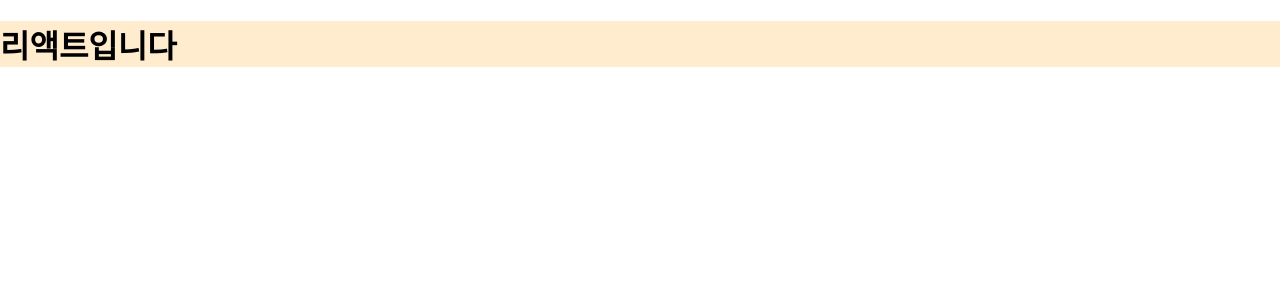
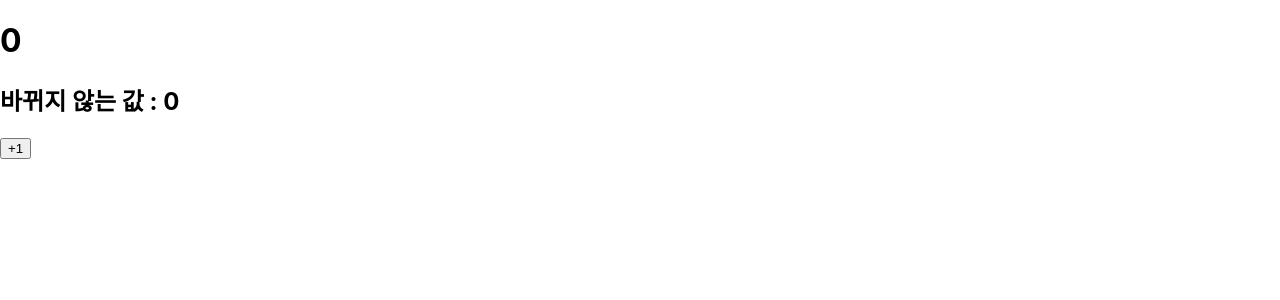
Before and after one commit to HomieKim/react_study, a React (Create React App) app in the folder hello-react/: page / in a window 1280 px wide. Shown: the top 300 px of the page. Built offline with nearby package versions, Linux system fonts and the light colour scheme.

Commit message:
about componet

```diff
--- a/hello-react/src/App.js
+++ b/hello-react/src/App.js
@@ -1,24 +1,9 @@
 import logo from "./logo.svg";
 import "./App.css";
+import MyComponet from './MyComponet';
+import Counter from './Counter';
 
-function App() {
-  const style = {
-    backgroundColor: "black",
-    color: "aqua",
-    fontSize: "48px",
-    fontWeight: "bold",
-    padding: 16,
-  };
-  const name = "리액트";
-  return (
-    <div>
-      {name === "리액트" ? (
-        <h1 className="react">리액트입니다</h1>
-      ) : (
-        <h1 style={style}>리액트가 아닙니다.</h1>
-      )}
-    </div>
-  );
-}
-
+const App = ()=>{
+  return <Counter/>
+};
 export default App;
--- /dev/null
+++ b/hello-react/src/Counter.js
@@ -0,0 +1,40 @@
+import React, { Component } from 'react';
+
+class Counter extends Component {
+    // constructor(props){
+    //     super(props);
+    //     this.state = {
+    //         number: 0,
+    //         fixedNumber : 0
+    //     };
+    // }  생성자 굳이 사용안해도 state 객체로 사용가능
+    state = {
+        number : 0,
+        fixedNumber : 0
+    }
+    render() {
+        const {number, fixedNumber} = this.state;
+        return (
+            <div>
+                <h1>{number}</h1>
+                <h2>바뀌지 않는 값 : {fixedNumber}</h2>
+                <button
+                    onClick={()=>{
+                        this.setState(prevState => {
+                            return {
+                                number: prevState.number + 1
+                            };
+                        });
+                        this.setState(preState=>({
+                            number : preState.number + 1
+                        }));
+                    }}
+                >
+                    +1
+                </button>
+            </div>
+        );
+    }
+}
+
+export default Counter;
--- /dev/null
+++ b/hello-react/src/MyComponet.jsx
@@ -0,0 +1,18 @@
+import PropsTypes from 'prop-types'
+
+const MyComponet = ({name, children})=>{
+    return(
+    <div>안녕하세요, 제 이름은 {name}입니다.<br/>
+        children의 값은 {children}
+    </div>);
+}
+
+MyComponet.defaultProps ={
+    name : 'defalut Props'
+}
+{/* 무조건 string형태로 전달해야한다는 의미 */}
+MyComponet.PropsTypes = {
+    name : PropsTypes.string
+}
+
+export default MyComponet
```
Also changed, not shown: 1 other file (tests, documents, lock files or other folders).
